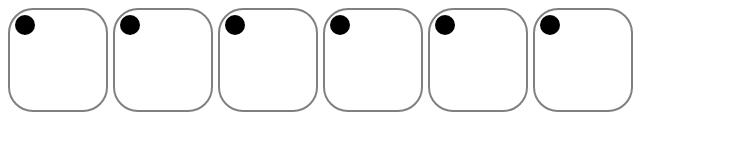
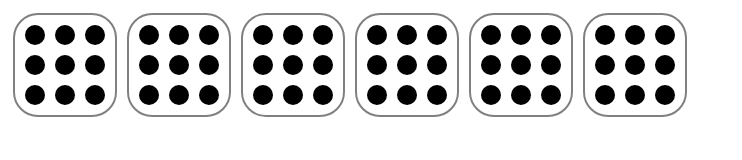
Before and after one commit to honzza/dice-game, a plain HTML site: page index.html in a window 1280 px wide. Shown: the whole page, without its empty margins (0-742 px from the left). Drawn offline with Linux system fonts and the light colour scheme.

Commit message:
Dots and dice final design

```diff
--- a/app.js
+++ b/app.js
@@ -1,18 +1,22 @@
 document.addEventListener('DOMContentLoaded', () => {
     const diceField = document.querySelector('.dice-field')
-    let diceAmount = 6
-    let diceArray = []
+	let diceAmount = 6
+//    let diceArray = []
 
     function createDice() {
         for(let i = 0; i < diceAmount; i++) {
-            const dice = document.createElement('div')
-            dice.setAttribute('id', i)
-            diceField.appendChild(dice)
-            diceArray.push(dice)
+            const die = document.createElement('div')
+            die.setAttribute('id', i)
+			die.classList.add('die')
+            diceField.appendChild(die)
+  //          diceArray.push(die)
 
-            const dot = document.createElement('span')
-            dot.setAttribute('id', 1)
-            dice.appendChild(dot)
+			for(let i = 0; i < 9; i++) {
+				const dot = document.createElement('div')
+				dot.setAttribute('id', i)
+				dot.classList.add('dot')
+				die.appendChild(dot)
+			}
             //<span id="2" style="visibility:hidden"></span>
         }
     }
--- a/style.css
+++ b/style.css
@@ -1,22 +1,25 @@
 .dice-field {
-    width: 630px;
-    height: 100px;
-    display: flex;
-    }
+    width: 100%;
+    height: 114px;
+	display: flex;
+	flex-wrap: wrap;
+	}
 
-.dice-field div {
-    width: 100px;
-    height: 100px;
+.die {
+    width: 90px;
+    height: 90px;
     border-radius: 25px;
-    margin-right: 5px;
+    margin: 5px;
+	padding: 5px;
     border: 2px solid grey;
-}
+	display: flex;
+	flex-wrap: wrap;
+	}
 
-.dice-field div span {
+.dot {
     height: 20px;
     width: 20px;
     background-color: black;
     border-radius: 50%;
-    display: inline-block;
-    margin: 5px;
-}
+	margin: 5px;
+	}
```
